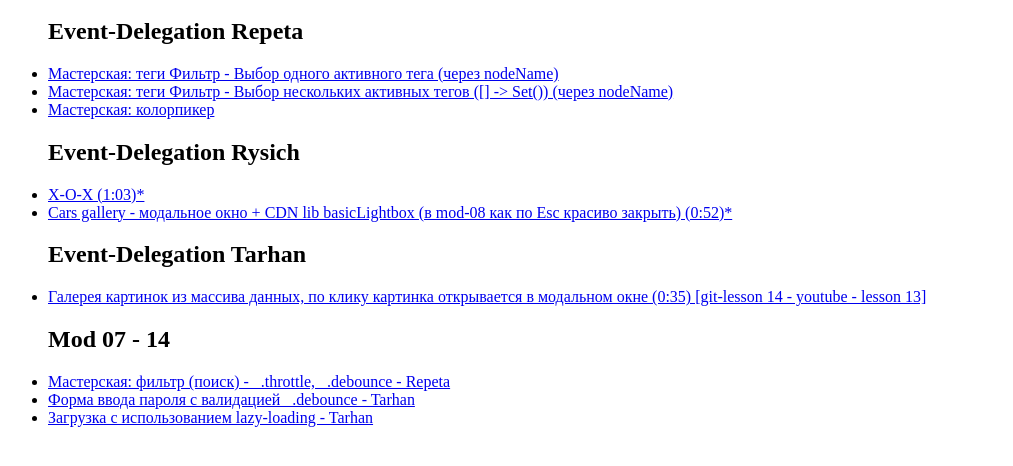
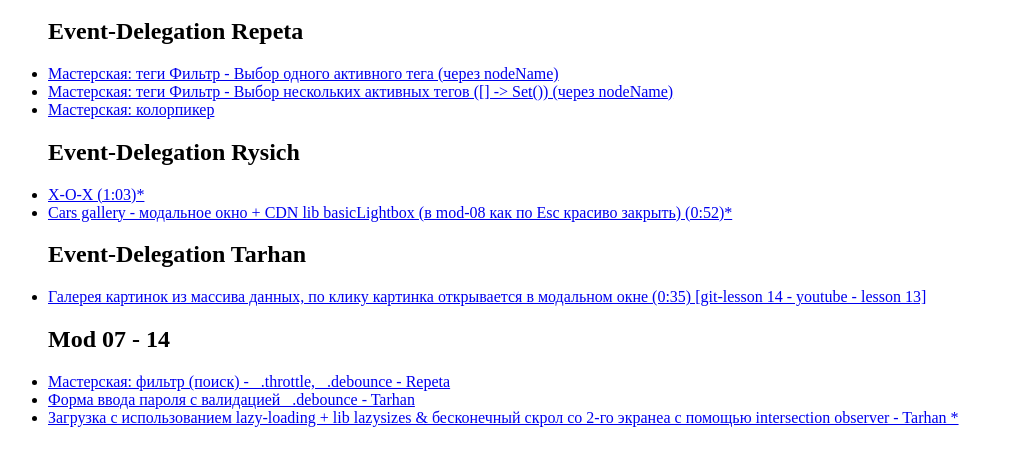
Before and after one commit to IgorMushk/mod07-Event-Delegation--examples, a plain HTML site: page index.html in a window 1280 px wide. Shown: the part 100-566 px from the top of the page, without its empty margins (0-1013 px from the left). Drawn offline with Linux system fonts and the light colour scheme.

Commit message:
* 02-3 бесконечный скролл со 2-го экрана - с помощью intersection observer - Tarhan

```diff
--- a/index.html
+++ b/index.html
@@ -40,7 +40,12 @@
       <h2>Mod 07 - 14</h2>
       <li><a href="./index-02-1.html">Мастерская: фильтр (поиск) - _.throttle, _.debounce - Repeta</a></li>
       <li><a href="./index-02-2.html">Форма ввода пароля с валидациeй _.debounce - Tarhan</a></li>
-      <li><a href="./index-02-3.html">Загрузка с использованием lazy-loading - Tarhan</a></li>
+      <li>
+        <a href="./index-02-3.html"
+          >Загрузка с использованием lazy-loading + lib lazysizes & бесконечный скрол со 2-го экранеа с помощью
+          intersection observer - Tarhan *</a
+        >
+      </li>
     </ul>
   </body>
 </html>
--- a/js/script-02-3.js
+++ b/js/script-02-3.js
@@ -1,4 +1,6 @@
-// https://www.youtube.com/watch?v=2Lm6LT3GXQE&t=5108s
+// 1. https://www.youtube.com/watch?v=2Lm6LT3GXQE&t=5108s
+// 2. https://www.youtube.com/watch?v=2Lm6LT3GXQE&t=5955s
+// 2. еще раз пояснение  https://www.youtube.com/watch?v=2Lm6LT3GXQE&t=6883s
 
 // Завдання 2 - lazy-loading
 // Реалізувати нескінченне завантаження за допомогою intersection observer
```
